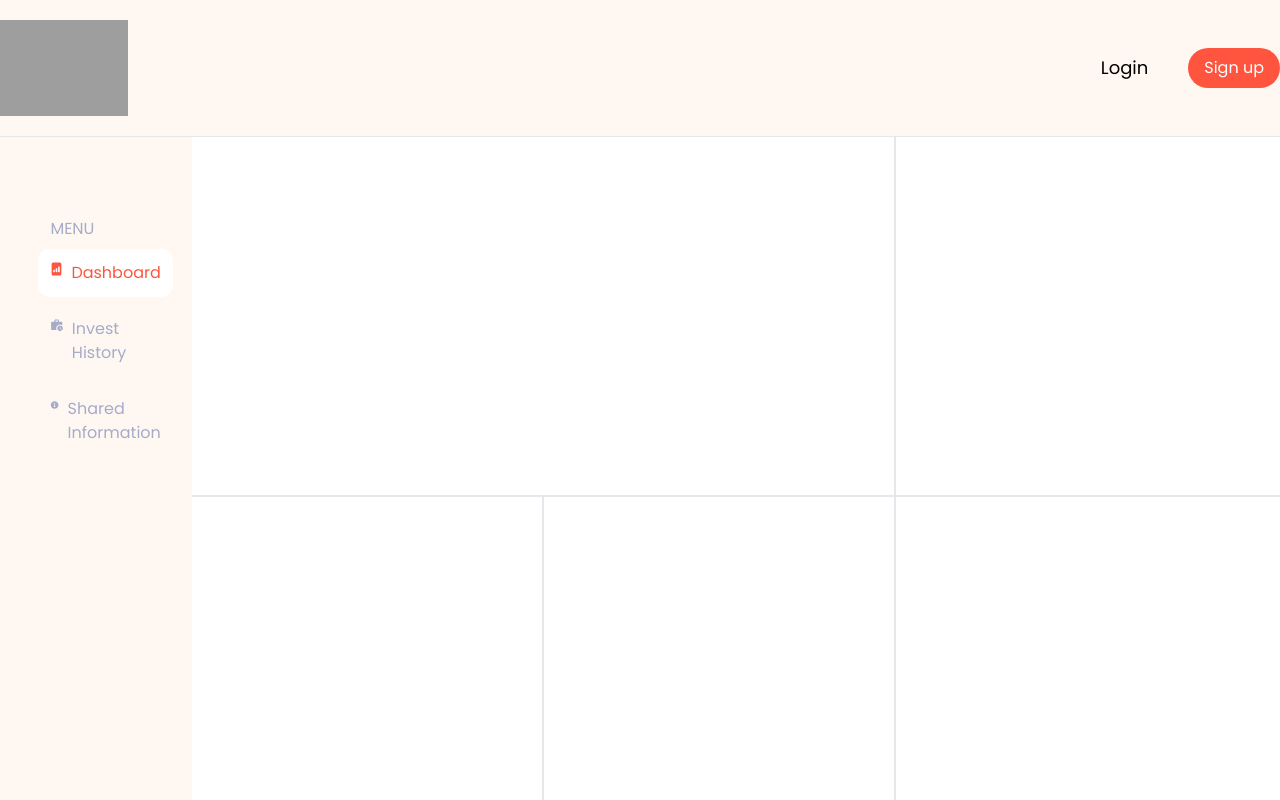
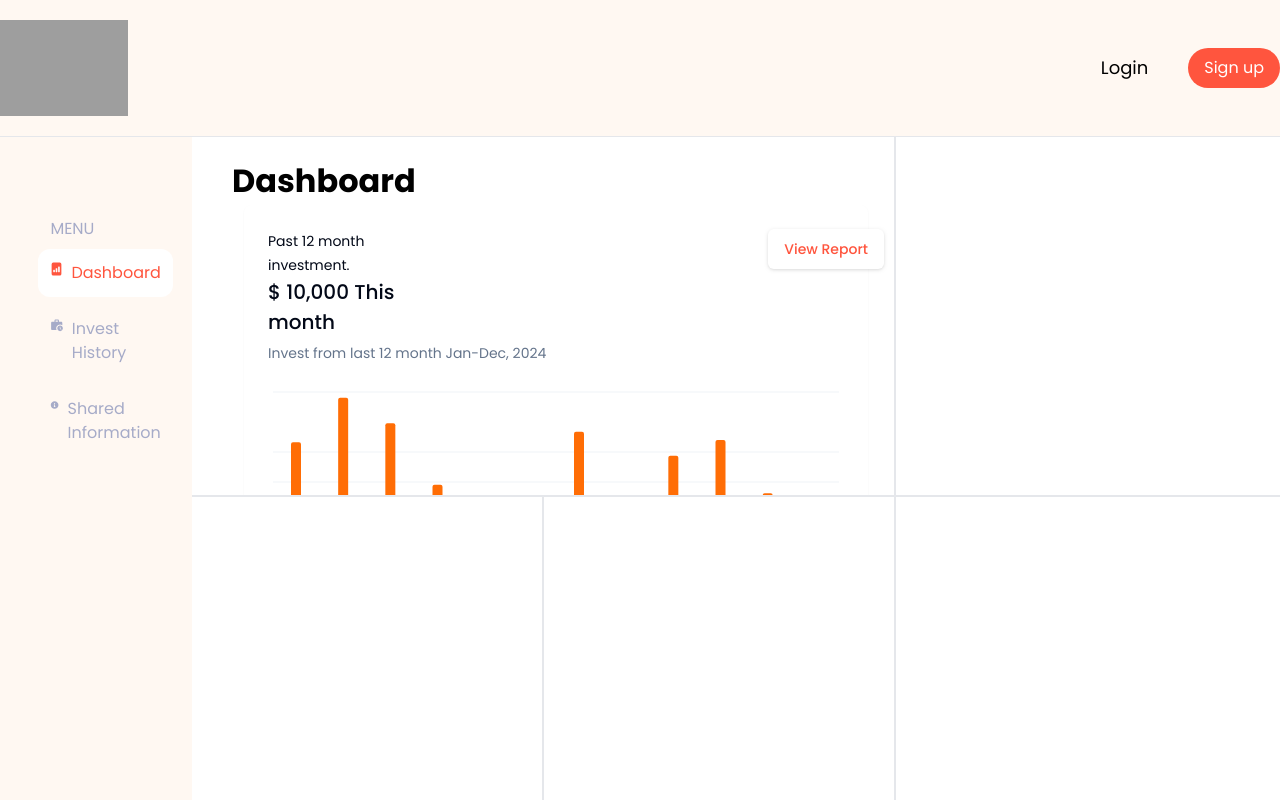
Before and after one commit to woraamy/B2D-Venture, a Next.js app in the folder b2d-venture/: page /investor in a window 1280 px wide. Shown: the top 800 px of the page. Built offline with nearby package versions, Linux system fonts and the light colour scheme; grey boxes are pictures that could not be loaded.

Commit message:
add bar chart

```diff
--- a/b2d-venture/app/(root)/investor/history/page.tsx
+++ b/b2d-venture/app/(root)/investor/history/page.tsx
@@ -1,6 +1,7 @@
 import Sidenav from "@/components/shared/SideNav";
 import Header from "@/components/shared/Header"
-export default async function Page() {
+
+export default function Page() {
     return(
         <div>
 
--- a/b2d-venture/app/(root)/investor/layout.tsx
+++ b/b2d-venture/app/(root)/investor/layout.tsx
@@ -1,3 +1,5 @@
+"use client";
+
 import Sidenav from "@/components/shared/SideNav";
 export default function InvestLayout({
     children,
--- a/b2d-venture/app/(root)/investor/page.tsx
+++ b/b2d-venture/app/(root)/investor/page.tsx
@@ -1,10 +1,16 @@
-import Sidenav from "@/components/shared/SideNav";
-import Header from "@/components/shared/Header"
-export default async function Page() {
+import { Button } from "@/components/ui/button";
+import { InvestChart } from "@/components/charts/investchart";
+export default function Page() {
     return(
+        <>
         <div className=" flex flex-wrap w-[85vw] h-[100%]">
-            <div id="bar graph" className="w-[55vw] h-1/2 border-r-2 border-b-2">
-
+            <div id="bar graph" className=" overflow-auto flex w-[55vw] h-1/2 border-r-2 border-b-2">
+                <div className="mt-5 ml-10">
+                    <h1 className="text-[32px] font-bold">Dashboard</h1>
+                    <div className="ml-3">
+                        <InvestChart />
+                    </div>
+                </div>
             </div>
             <div id="profile" className="w-[30vw] h-1/2 border-b-2 ">
 
@@ -20,5 +26,6 @@ export default async function Page() {
             </div>
 
         </div>
+    </>
     );
 };
--- a/b2d-venture/app/(root)/investor/sharedInformation/page.tsx
+++ b/b2d-venture/app/(root)/investor/sharedInformation/page.tsx
@@ -1,6 +1,6 @@
 import Sidenav from "@/components/shared/SideNav";
 import Header from "@/components/shared/Header"
-export default async function Page() {
+export default function Page() {
     return(
         <div>
 
--- a/b2d-venture/app/globals.css
+++ b/b2d-venture/app/globals.css
@@ -33,6 +33,12 @@
     --ring: 222.2 84% 4.9%;
 
     --radius: 0.5rem;
+
+    --chart-1: 25, 100%, 51%;
+    --chart-2: 11, 100%, 45%;
+    --chart-3: 26, 100%, 74%;
+    --chart-4: 47, 100%, 74%;
+    --chart-5: 31, 100%, 74%;
   }
 
   .dark {
--- /dev/null
+++ b/b2d-venture/components/charts/investchart.tsx
@@ -0,0 +1,82 @@
+"use client"
+
+import { Bar, BarChart, CartesianGrid, XAxis } from "recharts"
+import { Button } from "../ui/button"
+import { ChartConfig, ChartContainer, ChartTooltip, ChartTooltipContent } from "@/components/ui/chart"
+import {
+    Card,
+    CardContent,
+    CardDescription,
+    CardFooter,
+    CardHeader,
+    CardTitle,
+  } from "@/components/ui/card"
+const chartData = [
+  { month: "January", invest: 186},
+  { month: "February", invest: 305 },
+  { month: "March", invest: 237},
+  { month: "April", invest: 73 },
+  { month: "May", invest: 20},
+  { month: "June", invest: 0},
+  { month: "July", invest: 214},
+  { month: "August", invest: 0},
+  { month: "September", invest: 150},
+  { month: "October", invest: 192},
+  { month: "November", invest: 50},
+  { month: "December", invest: 10},
+
+]
+const chartConfig = {
+    invest: {
+      label: "invest",
+      color: "hsl(var(--chart-1))",
+    },
+  } satisfies ChartConfig
+
+export function InvestChart() {
+  return (
+    <Card className="h-[100%] w-[100%] border-0">
+        <CardHeader>
+            <div className="flex">
+                <div>
+                    <span className="font-regular text-[14px]">Past 12 month investment.</span>
+                    <h1 className="font-medium text-[20px]">$ 10,000 This month</h1>
+                </div>
+
+                <Button className="relative ml-[50%] bg-white drop-shadow hover:text-white left-10">
+                            View Report
+                </Button>
+            </div>
+            <CardDescription>Invest from last 12 month Jan-Dec, 2024</CardDescription>
+
+        </CardHeader>
+        <CardContent>
+            <ChartContainer  className="shadow-none h-[20vh] w-[45vw]" config={chartConfig}>
+            <BarChart accessibilityLayer data={chartData}
+                barSize={10}
+                >
+
+                <CartesianGrid vertical={false} />
+                <ChartTooltip
+                content={
+                    <ChartTooltipContent
+                    className="w-[150px] bg-white"
+                    hideLabel={false}
+
+                    />
+                }
+                />
+                <XAxis
+                dataKey="month"
+                tickLine={false}
+                tickMargin={10}
+                axisLine={false}
+                tickFormatter={(value) => value.slice(0, 3)}
+                />
+                <Bar dataKey="invest" fill="var(--color-invest)" radius={2} />
+            </BarChart>
+            </ChartContainer>
+        </CardContent>
+    </Card>
+  )
+}
--- a/b2d-venture/components/shared/SideNav.tsx
+++ b/b2d-venture/components/shared/SideNav.tsx
@@ -5,7 +5,7 @@ import { MdWorkHistory } from "react-icons/md";
 import { RiInformation2Fill } from "react-icons/ri";
 import { usePathname } from 'next/navigation';
 
-export default async function Sidenav() {
+export default function Sidenav() {
     const pathname = usePathname();
     const investpage = pathname === "/investor" ? "bg-white text-[#FF553E]  rounded-xl" : "";
     const historypage = pathname === "/investor/history" ? "bg-white text-[#FF553E] p-3 rounded-xl" : "";
--- a/b2d-venture/components/ui/card.tsx
+++ b/b2d-venture/components/ui/card.tsx
@@ -1,3 +1,4 @@
+"use client"
 import * as React from "react"
 
 import { cn } from "@/lib/utils"
--- a/b2d-venture/components/ui/chart.tsx
+++ b/b2d-venture/components/ui/chart.tsx
@@ -1,16 +1,28 @@
-"use client";
+"use client"
+
 import * as React from "react"
 import * as RechartsPrimitive from "recharts"
 
 import { cn } from "@/lib/utils"
 
 // Format: { THEME_NAME: CSS_SELECTOR }
-const THEMES = {
-  light: "",
-  dark: ".dark"
+const THEMES = { light: "", dark: ".dark" } as const
+
+export type ChartConfig = {
+  [k in string]: {
+    label?: React.ReactNode
+    icon?: React.ComponentType
+  } & (
+    | { color?: string; theme?: never }
+    | { color?: never; theme: Record<keyof typeof THEMES, string> }
+  )
 }
 
-const ChartContext = React.createContext(null)
+type ChartContextProps = {
+  config: ChartConfig
+}
+
+const ChartContext = React.createContext<ChartContextProps | null>(null)
 
 function useChart() {
   const context = React.useContext(ChartContext)
@@ -22,12 +34,20 @@ function useChart() {
   return context
 }
 
-const ChartContainer = React.forwardRef(({ id, className, children, config, ...props }, ref) => {
+const ChartContainer = React.forwardRef<
+  HTMLDivElement,
+  React.ComponentProps<"div"> & {
+    config: ChartConfig
+    children: React.ComponentProps<
+      typeof RechartsPrimitive.ResponsiveContainer
+    >["children"]
+  }
+>(({ id, className, children, config, ...props }, ref) => {
   const uniqueId = React.useId()
   const chartId = `chart-${id || uniqueId.replace(/:/g, "")}`
 
   return (
-    (<ChartContext.Provider value={{ config }}>
+    <ChartContext.Provider value={{ config }}>
       <div
         data-chart={chartId}
         ref={ref}
@@ -35,51 +55,65 @@ const ChartContainer = React.forwardRef(({ id, className, children, config, ...p
           "flex aspect-video justify-center text-xs [&_.recharts-cartesian-axis-tick_text]:fill-muted-foreground [&_.recharts-cartesian-grid_line[stroke='#ccc']]:stroke-border/50 [&_.recharts-curve.recharts-tooltip-cursor]:stroke-border [&_.recharts-dot[stroke='#fff']]:stroke-transparent [&_.recharts-layer]:outline-none [&_.recharts-polar-grid_[stroke='#ccc']]:stroke-border [&_.recharts-radial-bar-background-sector]:fill-muted [&_.recharts-rectangle.recharts-tooltip-cursor]:fill-muted [&_.recharts-reference-line_[stroke='#ccc']]:stroke-border [&_.recharts-sector[stroke='#fff']]:stroke-transparent [&_.recharts-sector]:outline-none [&_.recharts-surface]:outline-none",
           className
         )}
-        {...props}>
+        {...props}
+      >
         <ChartStyle id={chartId} config={config} />
         <RechartsPrimitive.ResponsiveContainer>
           {children}
         </RechartsPrimitive.ResponsiveContainer>
       </div>
-    </ChartContext.Provider>)
-  );
+    </ChartContext.Provider>
+  )
 })
 ChartContainer.displayName = "Chart"
 
-const ChartStyle = ({
-  id,
-  config
-}) => {
-  const colorConfig = Object.entries(config).filter(([_, config]) => config.theme || config.color)
+const ChartStyle = ({ id, config }: { id: string; config: ChartConfig }) => {
+  const colorConfig = Object.entries(config).filter(
+    ([_, config]) => config.theme || config.color
+  )
 
   if (!colorConfig.length) {
     return null
   }
 
   return (
-    (<style
+    <style
       dangerouslySetInnerHTML={{
         __html: Object.entries(THEMES)
-          .map(([theme, prefix]) => `
+          .map(
+            ([theme, prefix]) => `
 ${prefix} [data-chart=${id}] {
 ${colorConfig
   .map(([key, itemConfig]) => {
     const color =
-  itemConfig.theme?.[theme] ||
+      itemConfig.theme?.[theme as keyof typeof itemConfig.theme] ||
       itemConfig.color
     return color ? `  --color-${key}: ${color};` : null
   })
   .join("\n")}
 }
-`)
+`
+          )
           .join("\n"),
-      }} />)
-  );
+      }}
+    />
+  )
 }
 
 const ChartTooltip = RechartsPrimitive.Tooltip
 
-const ChartTooltipContent = React.forwardRef((
+const ChartTooltipContent = React.forwardRef<
+  HTMLDivElement,
+  React.ComponentProps<typeof RechartsPrimitive.Tooltip> &
+    React.ComponentProps<"div"> & {
+      hideLabel?: boolean
+      hideIndicator?: boolean
+      indicator?: "line" | "dot" | "dashed"
+      nameKey?: string
+      labelKey?: string
+    }
+>(
+  (
     {
       active,
       payload,
@@ -109,22 +143,22 @@ const ChartTooltipContent = React.forwardRef((
       const itemConfig = getPayloadConfigFromPayload(config, item, key)
       const value =
         !labelKey && typeof label === "string"
-        ? config[label]?.label || label
+          ? config[label as keyof typeof config]?.label || label
           : itemConfig?.label
 
       if (labelFormatter) {
         return (
-        (<div className={cn("font-medium", labelClassName)}>
+          <div className={cn("font-medium", labelClassName)}>
             {labelFormatter(value, payload)}
-        </div>)
-      );
+          </div>
+        )
       }
 
       if (!value) {
         return null
       }
 
-    return <div className={cn("font-medium", labelClassName)}>{value}</div>;
+      return <div className={cn("font-medium", labelClassName)}>{value}</div>
     }, [
       label,
       labelFormatter,
@@ -142,12 +176,13 @@ const ChartTooltipContent = React.forwardRef((
     const nestLabel = payload.length === 1 && indicator !== "dot"
 
     return (
-    (<div
+      <div
         ref={ref}
         className={cn(
           "grid min-w-[8rem] items-start gap-1.5 rounded-lg border border-border/50 bg-background px-2.5 py-1.5 text-xs shadow-xl",
           className
-      )}>
+        )}
+      >
         {!nestLabel ? tooltipLabel : null}
         <div className="grid gap-1.5">
           {payload.map((item, index) => {
@@ -156,12 +191,13 @@ const ChartTooltipContent = React.forwardRef((
             const indicatorColor = color || item.payload.fill || item.color
 
             return (
-            (<div
+              <div
                 key={item.dataKey}
                 className={cn(
                   "flex w-full flex-wrap items-stretch gap-2 [&>svg]:h-2.5 [&>svg]:w-2.5 [&>svg]:text-muted-foreground",
                   indicator === "dot" && "items-center"
-              )}>
+                )}
+              >
                 {formatter && item?.value !== undefined && item.name ? (
                   formatter(item.value, item.name, item, index, item.payload)
                 ) : (
@@ -171,26 +207,31 @@ const ChartTooltipContent = React.forwardRef((
                     ) : (
                       !hideIndicator && (
                         <div
-                        className={cn("shrink-0 rounded-[2px] border-[--color-border] bg-[--color-bg]", {
+                          className={cn(
+                            "shrink-0 rounded-[2px] border-[--color-border] bg-[--color-bg]",
+                            {
                               "h-2.5 w-2.5": indicator === "dot",
                               "w-1": indicator === "line",
                               "w-0 border-[1.5px] border-dashed bg-transparent":
                                 indicator === "dashed",
                               "my-0.5": nestLabel && indicator === "dashed",
-                        })}
+                            }
+                          )}
                           style={
                             {
                               "--color-bg": indicatorColor,
-                            "--color-border": indicatorColor
+                              "--color-border": indicatorColor,
+                            } as React.CSSProperties
                           }
-                        } />
+                        />
                       )
                     )}
                     <div
                       className={cn(
                         "flex flex-1 justify-between leading-none",
                         nestLabel ? "items-end" : "items-center"
-                    )}>
+                      )}
+                    >
                       <div className="grid gap-1.5">
                         {nestLabel ? tooltipLabel : null}
                         <span className="text-muted-foreground">
@@ -205,18 +246,27 @@ const ChartTooltipContent = React.forwardRef((
                     </div>
                   </>
                 )}
-            </div>)
-          );
+              </div>
+            )
           })}
         </div>
-    </div>)
-  );
-})
+      </div>
+    )
+  }
+)
 ChartTooltipContent.displayName = "ChartTooltip"
 
 const ChartLegend = RechartsPrimitive.Legend
 
-const ChartLegendContent = React.forwardRef((
+const ChartLegendContent = React.forwardRef<
+  HTMLDivElement,
+  React.ComponentProps<"div"> &
+    Pick<RechartsPrimitive.LegendProps, "payload" | "verticalAlign"> & {
+      hideIcon?: boolean
+      nameKey?: string
+    }
+>(
+  (
     { className, hideIcon = false, payload, verticalAlign = "bottom", nameKey },
     ref
   ) => {
@@ -227,23 +277,25 @@ const ChartLegendContent = React.forwardRef((
     }
 
     return (
-    (<div
+      <div
         ref={ref}
         className={cn(
           "flex items-center justify-center gap-4",
           verticalAlign === "top" ? "pb-3" : "pt-3",
           className
-      )}>
+        )}
+      >
         {payload.map((item) => {
           const key = `${nameKey || item.dataKey || "value"}`
           const itemConfig = getPayloadConfigFromPayload(config, item, key)
 
           return (
-          (<div
+            <div
               key={item.value}
               className={cn(
                 "flex items-center gap-1.5 [&>svg]:h-3 [&>svg]:w-3 [&>svg]:text-muted-foreground"
-            )}>
+              )}
+            >
               {itemConfig?.icon && !hideIcon ? (
                 <itemConfig.icon />
               ) : (
@@ -251,22 +303,24 @@ const ChartLegendContent = React.forwardRef((
                   className="h-2 w-2 shrink-0 rounded-[2px]"
                   style={{
                     backgroundColor: item.color,
-                }} />
+                  }}
+                />
               )}
               {itemConfig?.label}
-          </div>)
-        );
+            </div>
+          )
         })}
-    </div>)
-  );
-})
+      </div>
+    )
+  }
+)
 ChartLegendContent.displayName = "ChartLegend"
 
 // Helper to extract item config from a payload.
 function getPayloadConfigFromPayload(
-  config,
-  payload,
-  key
+  config: ChartConfig,
+  payload: unknown,
+  key: string
 ) {
   if (typeof payload !== "object" || payload === null) {
     return undefined
@@ -279,24 +333,26 @@ function getPayloadConfigFromPayload(
       ? payload.payload
       : undefined
 
-  let configLabelKey = key
+  let configLabelKey: string = key
 
   if (
     key in payload &&
-    typeof payload[key] === "string"
+    typeof payload[key as keyof typeof payload] === "string"
   ) {
-    configLabelKey = payload[key]
+    configLabelKey = payload[key as keyof typeof payload] as string
   } else if (
     payloadPayload &&
     key in payloadPayload &&
-    typeof payloadPayload[key] === "string"
+    typeof payloadPayload[key as keyof typeof payloadPayload] === "string"
   ) {
-    configLabelKey = payloadPayload[key]
+    configLabelKey = payloadPayload[
+      key as keyof typeof payloadPayload
+    ] as string
   }
 
   return configLabelKey in config
     ? config[configLabelKey]
-    : config[key];
+    : config[key as keyof typeof config]
 }
 
 export {
--- a/b2d-venture/package.json
+++ b/b2d-venture/package.json
@@ -56,6 +56,7 @@
     "react-day-picker": "^8.10.1",
     "react-dom": "^18.3.1",
     "react-hook-form": "^7.53.0",
+    "react-icons": "^5.3.0",
     "react-resizable-panels": "^2.1.2",
     "recharts": "^2.12.7",
     "sonner": "^1.5.0",
```
Also changed, not shown: 1 other file (tests, documents, lock files or other folders). Lines whose indentation alone changed are shown as unchanged.
